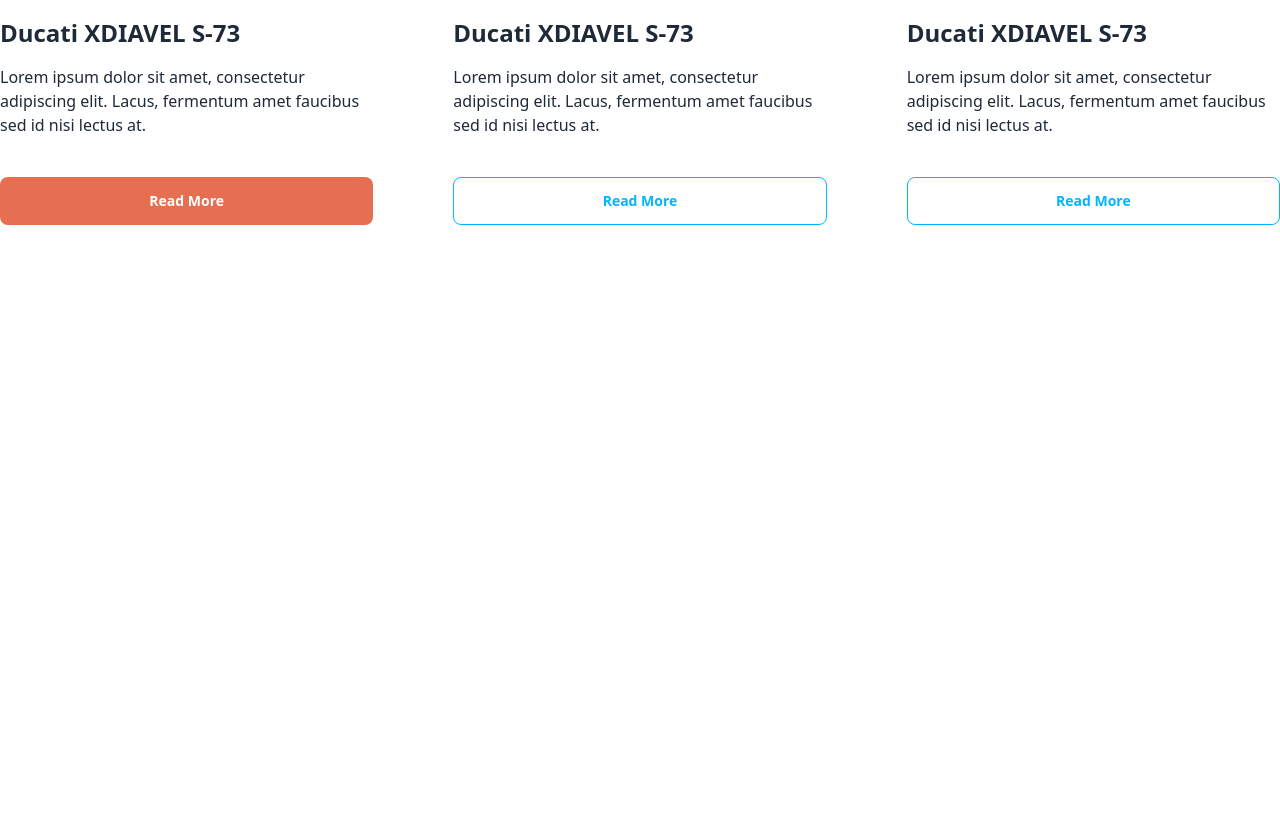
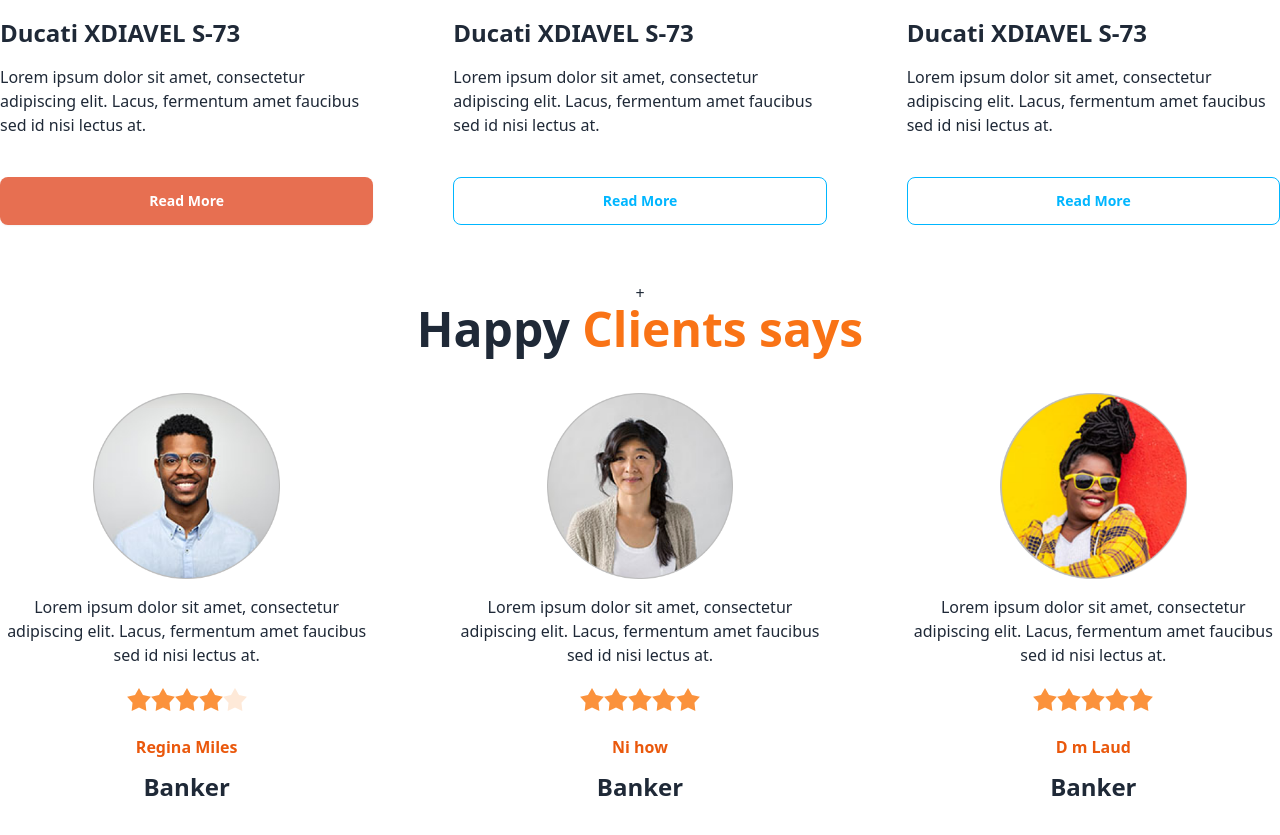
Before and after one commit to mdabdulkyum1/biker-zone, a plain HTML site: page index.html in a window 1280 px wide. Shown: the part 1483-2318 px from the top of the page. Before the commit the page ends 1764 px from the top, so only its background shows below. Drawn offline with nearby package versions, Linux system fonts and the light colour scheme.

Commit message:
Happy done

```diff
--- a/index.html
+++ b/index.html
@@ -110,6 +110,56 @@
                 </div>
         </section>
         <!-- latest News Ends -->
+        <!-- latest News Starts -->
+        <section class="flex flex-col justify-center items-center my-14 lg:max-w-screen-xl mx-auto px-6 lg:px-0">+
+                <div class="">
+                    <h1 class="text-3xl  lg:text-5xl font-semibold">Happy <span class="text-orange-500">Clients says</span></h1>
+                </div>
+                <div class="flex flex-col lg:flex-row gap-20 mt-10">
+
+                    <div class="card flex flex-col justify-center items-center">
+                        <img src="images/user-1.png" alt="latest" class="h-1/2 w-1/2">
+                        <p class="mt-4 text-center">Lorem ipsum dolor sit amet, consectetur adipiscing elit. Lacus, fermentum amet faucibus sed id nisi lectus at.</p>
+                        <div class="rating mt-5">
+                            <input type="radio" name="rating-2" class="mask mask-star-2 bg-orange-400" />
+                            <input type="radio" name="rating-2" class="mask mask-star-2 bg-orange-400" />
+                            <input type="radio" name="rating-2" class="mask mask-star-2 bg-orange-400" />
+                            <input type="radio" name="rating-2" class="mask mask-star-2 bg-orange-400" checked="checked"/>
+                            <input type="radio" name="rating-2" class="mask mask-star-2 bg-orange-400" />
+                        </div>
+                        <h3 class="mt-6 text-orange-600 font-bold">Regina Miles</h3>
+                        <h3 class="mt-3 font-bold text-2xl">Banker</h3>
+
+                    </div>
+                    <div class="card flex flex-col justify-center items-center">
+                        <img src="images/user-2.png" alt="latest" class="h-1/2 w-1/2">
+                        <p class="mt-4 text-center">Lorem ipsum dolor sit amet, consectetur adipiscing elit. Lacus, fermentum amet faucibus sed id nisi lectus at.</p>
+                        <div class="rating mt-5">
+                            <input type="radio" name="rating-2" class="mask mask-star-2 bg-orange-400" />
+                            <input type="radio" name="rating-2" class="mask mask-star-2 bg-orange-400" />
+                            <input type="radio" name="rating-2" class="mask mask-star-2 bg-orange-400" />
+                            <input type="radio" name="rating-2" class="mask mask-star-2 bg-orange-400" />
+                            <input type="radio" name="rating-2" class="mask mask-star-2 bg-orange-400" />
+                        </div>
+                        <h3 class="mt-6 text-orange-600 font-bold">Ni how</h3>
+                        <h3 class="mt-3 font-bold text-2xl">Banker</h3>
+                    </div>
+                    <div class="card flex flex-col justify-center items-center">
+                        <img src="images/user-3.png" alt="latest" class="h-1/2 w-1/2">
+                        <p class="mt-4 text-center">Lorem ipsum dolor sit amet, consectetur adipiscing elit. Lacus, fermentum amet faucibus sed id nisi lectus at.</p>
+                        <div class="rating mt-5">
+                            <input type="radio" name="rating-2" class="mask mask-star-2 bg-orange-400" />
+                            <input type="radio" name="rating-2" class="mask mask-star-2 bg-orange-400" />
+                            <input type="radio" name="rating-2" class="mask mask-star-2 bg-orange-400" />
+                            <input type="radio" name="rating-2" class="mask mask-star-2 bg-orange-400" />
+                            <input type="radio" name="rating-2" class="mask mask-star-2 bg-orange-400" />
+                        </div>
+                        <h3 class="mt-6 text-orange-600 font-bold">D m Laud</h3>
+                        <h3 class="mt-3 font-bold text-2xl">Banker</h3>
+                    </div>
+                </div>
+        </section>
+        <!-- latest News Ends -->
     </main>
     <!-- footer -->
     <footer>
```
